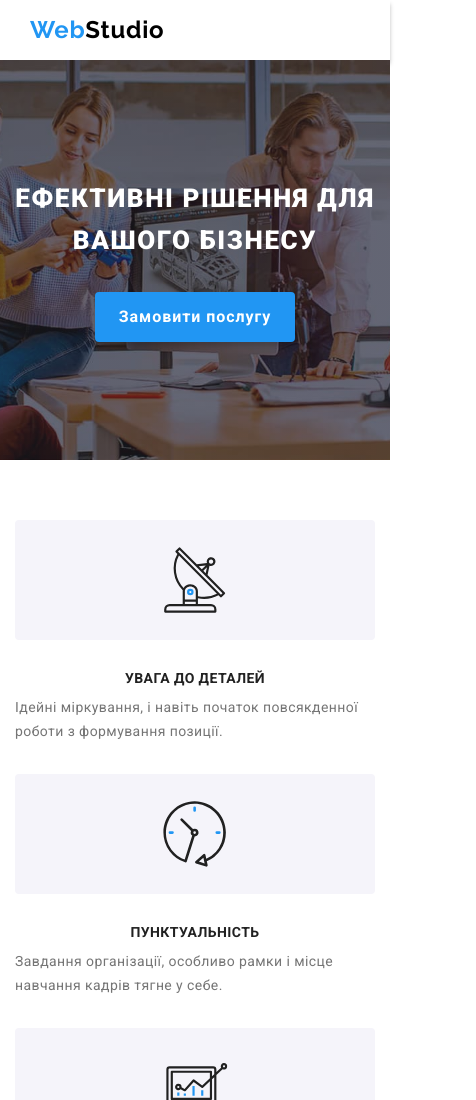
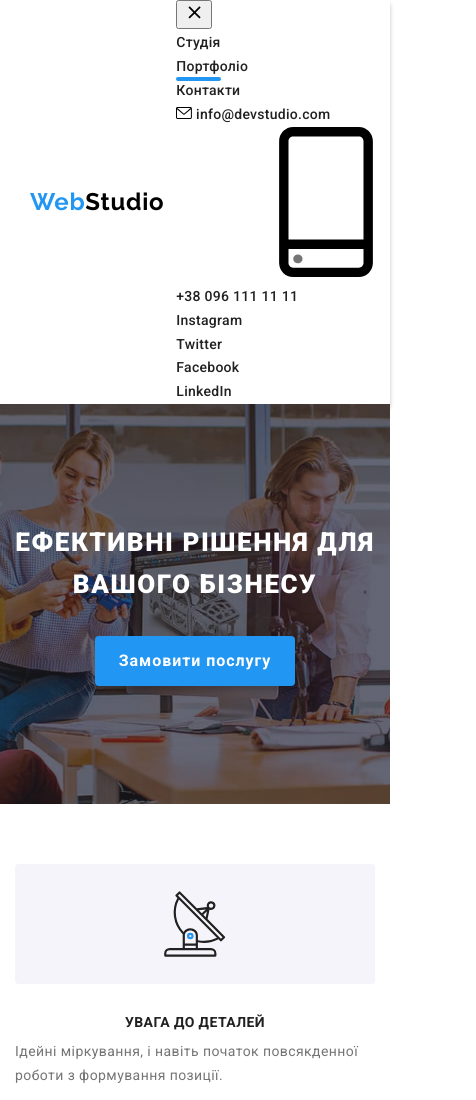
Before and after one commit to Natalucia777/goit-markup-hw-08, a plain HTML site: page index.html in a window 390 px wide. Shown: the top 1100 px of the page, 476 px wide, since content can reach past the window. Drawn offline with nearby package versions, Linux system fonts and the light colour scheme.

Commit message:
mobile-menu

```diff
--- a/index.html
+++ b/index.html
@@ -71,6 +71,89 @@
 
 
 
+
+
+
+
+
+
+      <div class="mobile-menu">
+        <button type="button" class="mobile-menu__close" data-modal-close>
+          <svg width="20" height="20" class="mobile-menu__svg">
+            <use href="./images/icons.svg#icon-close"></use>
+          </svg>
+        </button>
+        <nav class="mobile-nav">
+          <ul class="mobile-nav__list list">
+            <li class="mobile-nav__item">
+              <a href="./index.html" class="link current">Студія</a>
+            </li>
+            <li class="mobile-nav__item">
+              <a href="./portfolio.html" class="link">Портфоліо</a>
+            </li>
+            <li class="mobile-nav__item">
+              <a href="#" class="link">Контакти</a>
+            </li>
+          </ul>
+        </nav>
+
+        <ul class="mobile-nav list">
+          <li class="mobile-nav__item">
+            <a href="mailto:info@devstudio.com" class="mobile-nav__adress link">
+              <svg width="16px" height="12px" class="mobile-nav__envelope">
+                <use href="./images/icons.svg#icon-envelope"></use>
+              </svg>
+              info@devstudio.com
+            </a>
+          </li>
+          <li class="mobile-nav__item">
+            <a href="tel:+380961111111" class="mobile-nav__phone link">
+              <svg class="mobile-nav__smartphone">
+                <use href="./images/icons.svg#icon-smartphone"></use>
+              </svg>
+              +38 096 111 11 11
+            </a>
+          </li>
+        </ul>
+
+        <div class="mobile-join">
+          <ul class="mobile-join__soc list">
+            <li class="mobile-join__items">
+              <a href="" class="mobile-join__link link">
+                Instagram
+                <!-- <svg width="20" height="20">
+                  <use href="./images/icons.svg#icon-instagram"></use>
+                </svg> -->
+              </a>
+            </li>
+            <li class="mobile-join__items">
+              <a href="" class="mobile-join__link link">
+                Twitter
+                <!-- <svg width="20" height="20">
+                  <use href="./images/icons.svg#icon-twitter"></use>
+                </svg> -->
+              </a>
+            </li>
+            <li class="mobile-join__items">
+              <a href="" class="mobile-join__link link">
+                Facebook
+                <!-- <svg width="20" height="20">
+                  <use href="./images/icons.svg#icon-facebook"></use>
+                </svg> -->
+              </a>
+            </li>
+            <li class="mobile-join__items">
+              <a href="" class="mobile-join__link link">
+                LinkedIn
+                <!-- <svg width="20" height="20">
+                  <use href="./images/icons.svg#icon-linkedin"></use>
+                </svg> -->
+              </a>
+            </li>
+          </ul>
+        </div>
+
+      </div>
       </div>
     </header>
 
--- a/sass/layouts/_header.scss
+++ b/sass/layouts/_header.scss
@@ -282,3 +282,69 @@ margin: 0 10px 0 0;
     // background-color: transparent;
     // fill: var(--logo-top-color);
 }
+
+
+
+
+
+
+// .mobile-menu__close {
+//   position: absolute;
+//   top: 10px;
+//   right: 10px;
+//   width: 30px;
+//   height: 30px;
+//   background-color: transparent;
+//   border: 1px solid rgba(0, 0, 0, 0.1);
+//   border-radius: 50%;
+// }
+// .mobile-menu__svg {
+//   width: 100%;
+//   height: 100%;
+//   padding: 0;
+//   display: flex;
+//   justify-content: center;
+//   align-items: center;
+// }
+
+.button-menu {}
+
+.button-menu__svg {}
+
+
+
+
+
+.mobile-menu {}
+
+.mobile-menu__close {}
+
+.mobile-menu__svg {}
+
+.mobile-nav {}
+
+.mobile-nav__list {}
+
+// .list {}
+
+.mobile-nav__item {}
+
+// .link {}
+
+// .current {}
+
+.mobile-nav__adress {}
+
+.mobile-nav__envelope {}
+
+.mobile-nav__phone {}
+
+.mobile-nav__smartphone {}
+
+.mobile-join {}
+
+.mobile-join__soc {}
+
+.mobile-join__items {}
+
+.mobile-join__link {}
```
